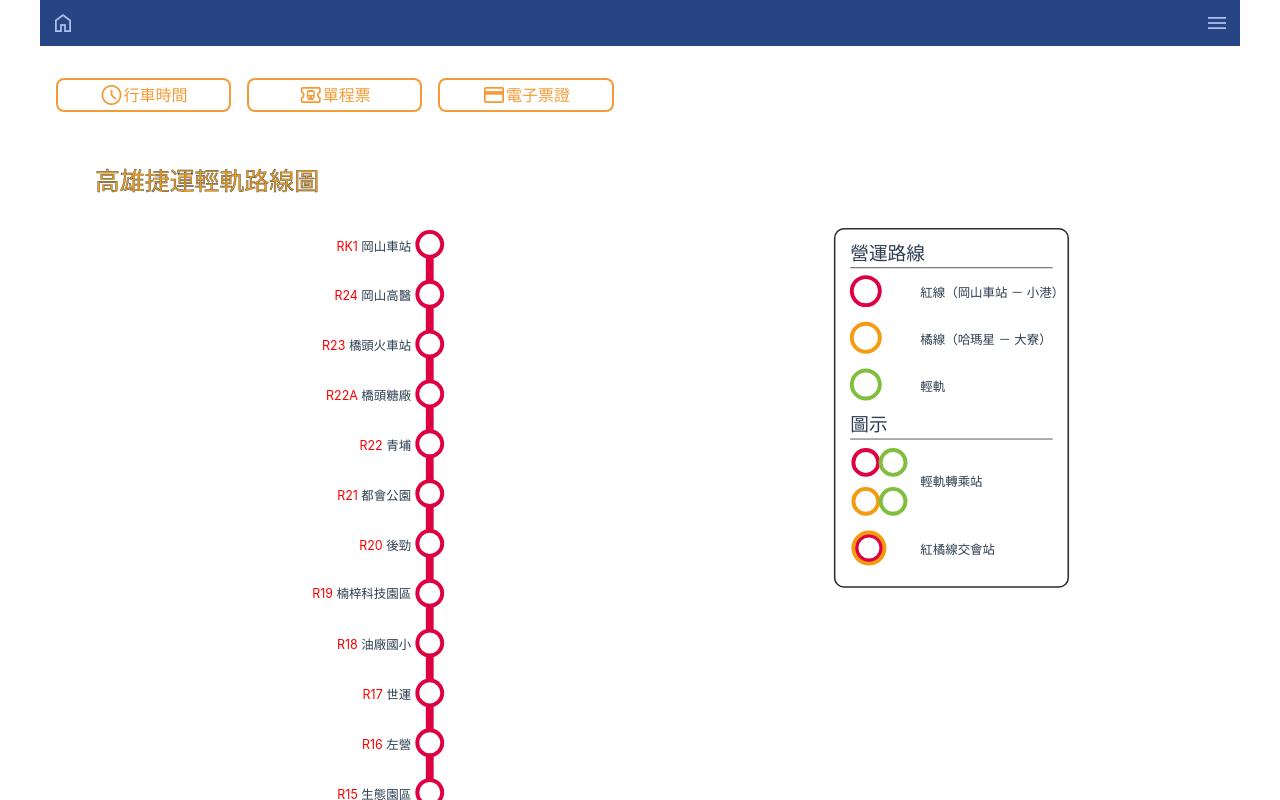
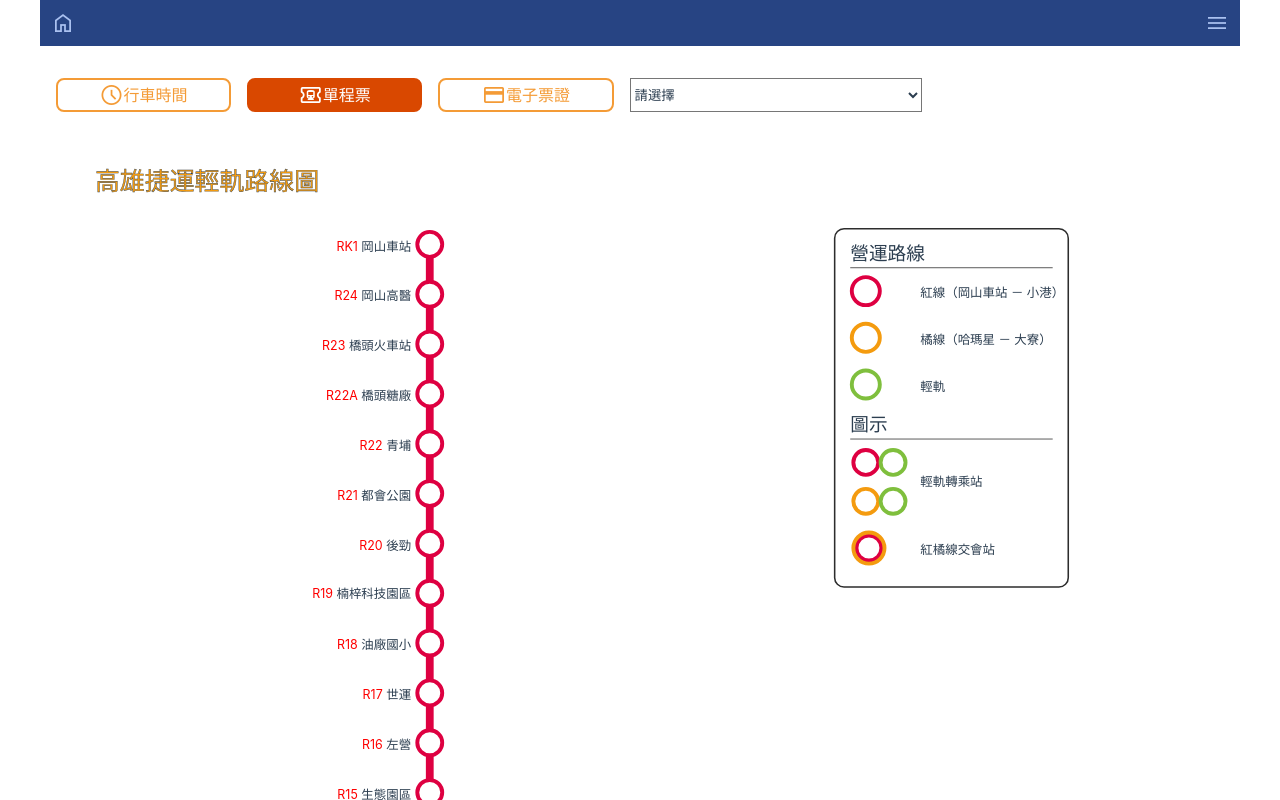
Before and after one commit to Afonguwu/tool-box, a Vue app: page /#/krtcMap in a window 1280 px wide. Shown: the top 800 px of the page. Built offline with nearby package versions, Linux system fonts and the light colour scheme.

Commit message:
feat: 🎸 default type edit 一般票

```diff
--- a/src/components/StationPic.vue
+++ b/src/components/StationPic.vue
@@ -83,7 +83,7 @@ const showTime = computed(() => {
           v-show="station.display !== 0"
           @click="calculateFee(station.seq, station.class)"
         >
-          <tspan class="material-symbols-outlined here" v-if="station.display === 'boy'" dy=".4rem">
+          <tspan class="material-symbols-outlined here" v-if="station.display === 'boy'">
             {{ station.display }}
           </tspan>
           <tspan class="" v-else>{{ station.display }}</tspan>
@@ -123,7 +123,7 @@ const showTime = computed(() => {
           v-show="station.display !== 0"
           @click="calculateTime(station.seq, station.class)"
         >
-          <tspan class="material-symbols-outlined here" v-if="station.display === 'boy'" dy=".4rem">
+          <tspan class="material-symbols-outlined here" v-if="station.display === 'boy'">
             {{ station.display }}
           </tspan>
           <tspan class="" v-else>{{ station.display }}</tspan>
--- a/src/views/krtcMapView.vue
+++ b/src/views/krtcMapView.vue
@@ -6,7 +6,7 @@ const store = useKRTCStore();
 const { changeDiscount, displayTime } = store;
 let select1 = ref('');
 let select2 = ref('');
-let cardType = ref('');
+let cardType = ref(1);
 const changeType = (num) => {
   select1.value = '';
   select2.value = '';
```
